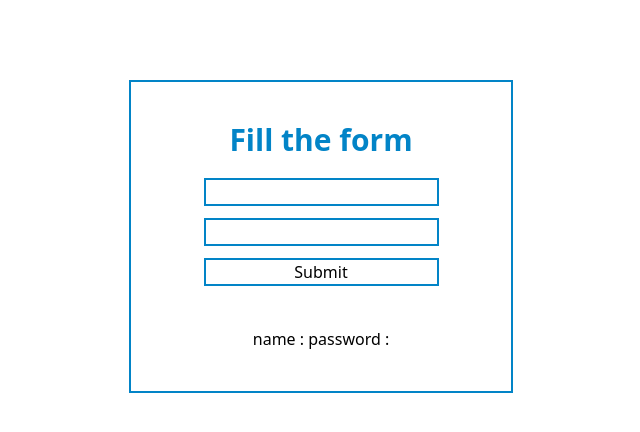
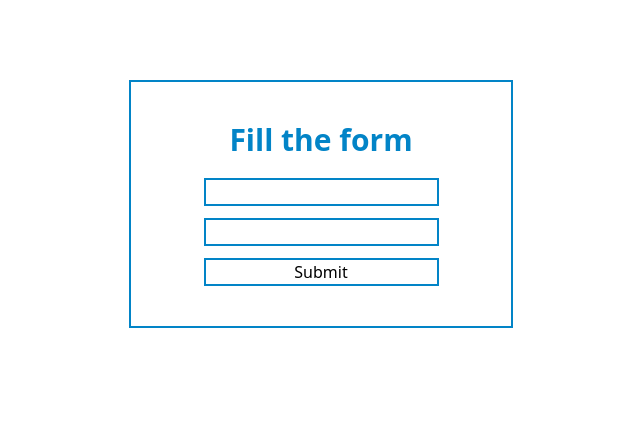
Before and after one commit to Zulquar123/Form, a React (Vite) app: page / in a window 1280 px wide. Shown: the top 432 px of the page, without its empty margins (319-959 px from the left). Built offline with nearby package versions, Linux system fonts and the light colour scheme.

Commit message:
upate code

```diff
--- a/src/App.jsx
+++ b/src/App.jsx
@@ -1,14 +1,14 @@
 // import UseRef from "./UseRef";
 // import Controlledcompo from "./Controlledcompo";
 // import ReactHookForm from "./ReactHookForm";
-//import BasicForm from "./BasicForm";
-import BasicFormState from "./BasicFormState";
+import BasicForm from "./BasicForm";
+//import BasicFormState from "./BasicFormState";
 
 export default function App() {
   return (
     <div>
-      {/* <BasicForm /> */}
-      <BasicFormState />
+      <BasicForm />
+      {/* <BasicFormState /> */}
 
       {/* <UseRef />
       <Controlledcompo />
--- a/src/BasicForm.jsx
+++ b/src/BasicForm.jsx
@@ -33,6 +33,7 @@ export default function BasicForm() {
           Submit
         </button>
       </form>
+      {/* <div>{`Name : ${name} and Password : ${password}`}</div> Not work because state should be defined. */}
     </div>
   );
 }
```
